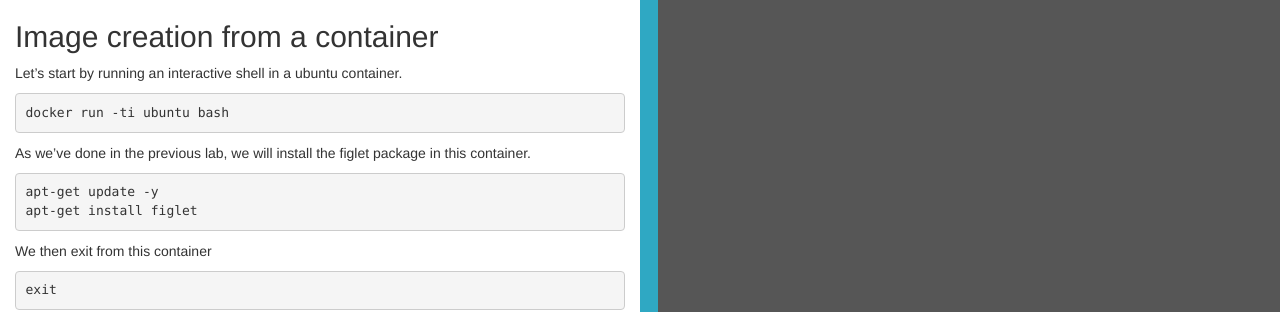
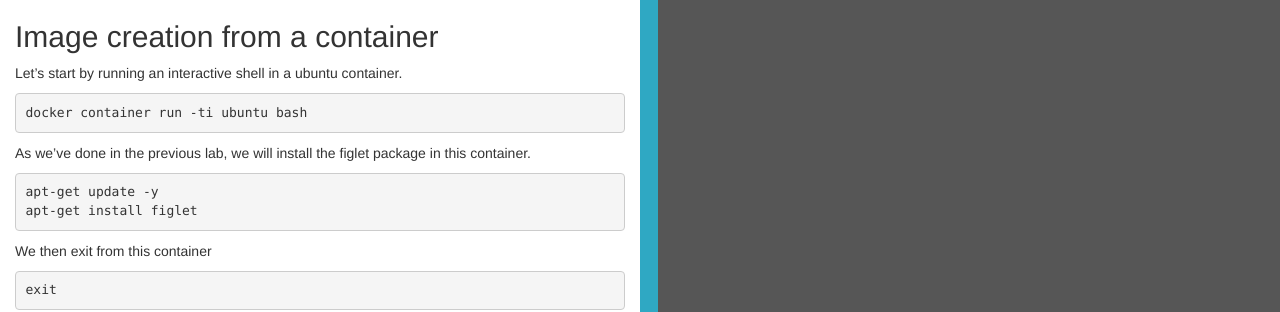
Before and after one commit to mario21ic/play-with-docker.github.io, a Jekyll site: the page built from _posts/2017-01-27-docker-images.markdown, in a window 1280 px wide. Shown: the part 331-643 px from the top of the page. Built offline with Jekyll 4.4.1, drawn with Linux system fonts in a browser that asks for light colours; nearby versions of some CDN libraries; some of the changed text lies outside the part shown; grey boxes are pictures that could not be loaded.

Commit message:
Updated posts to remove use of now-legacy commands (#14)

````diff
--- a/_posts/2017-01-25-docker-volumes.markdown
+++ b/_posts/2017-01-25-docker-volumes.markdown
@@ -189,7 +189,7 @@
 Let's inspect the container and get the **Mounts** key using the Go template notation.
 
 ```.term1
-docker inspect -f "{{ "{{ json .Mounts "}}}}" c3 | python -m json.tool
+docker container inspect -f "{{ "{{ json .Mounts "}}}}" c3 | python -m json.tool
 ```
 
 We have pretty much the same output as we had when we defined the volume in the Dockerfile.
@@ -284,7 +284,7 @@
 Note: /usr/share/nginx/html is the default folder served by nginx. It contains 2 files: index.html and 50x.html
 
 ```.term1
-docker run --name www -d -p 8080:80 -v html:/usr/share/nginx/html nginx
+docker container run --name www -d -p 8080:80 -v html:/usr/share/nginx/html nginx
 ```
 
 Note: we use the -p option to map the nginx default port (80) to a port on the host (8080). We will come back to this in the lesson dedicated to the networking.
--- a/_posts/2017-01-26-docker-containers.markdown
+++ b/_posts/2017-01-26-docker-containers.markdown
@@ -341,9 +341,9 @@
 {:.quiz}
 Which command helps you access the commandline on a running container?
 - ( ) docker container ls
-- ( ) docker inspect
+- ( ) docker container inspect
 - ( ) you can't access the commandline of a running container
-- (x) docker exec
+- (x) docker container exec
 
 {:.quiz}
 True or false: Once a container stops it is removed from the system?
--- a/_posts/2017-01-27-docker-images.markdown
+++ b/_posts/2017-01-27-docker-images.markdown
@@ -18,7 +18,7 @@
 Let's start by running an interactive shell in a ubuntu container.
 
 ```.term1
-docker run -ti ubuntu bash
+docker container run -ti ubuntu bash
 ```
 
 As we've done in the previous lab, we will install the figlet package in this container.
@@ -235,7 +235,7 @@
 Let's get the list of layers (only one for alpine)
 
 ```.term1
-docker inspect --format "{{ "{{ json .RootFS.Layers "}}}}" alpine | python -m json.tool
+docker container inspect --format "{{ "{{ json .RootFS.Layers "}}}}" alpine | python -m json.tool
 ```
 
 ```
@@ -247,7 +247,7 @@
 Let's try another example to query only the Architecture information
 
 ```.term1
-docker inspect --format "{{ "{{ .Architecture "}}}}" alpine
+docker container inspect --format "{{ "{{ .Architecture "}}}}" alpine
 ```
 
 This should return **amd64**.
````
Also changed, not shown: other parts of _posts/2017-01-26-docker-containers.markdown (+1 -1 lines), _posts/2017-01-29-webapps.markdown (+6 -6 lines).
